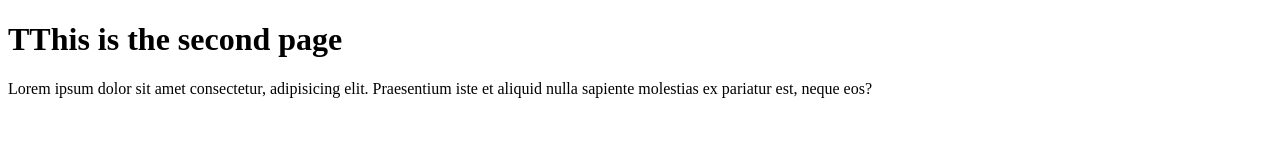
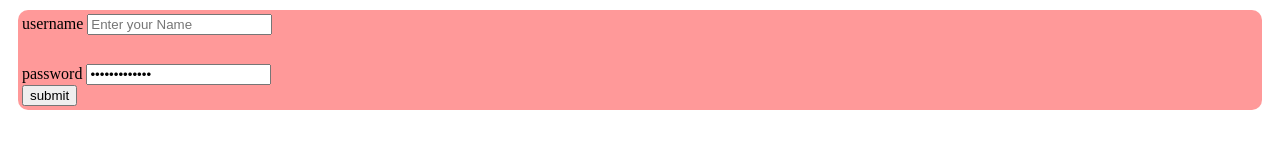
Before and after one commit to gcs-abdulwahab/mernstack, a plain HTML site: page second.html in a window 1280 px wide. Drawn offline with Linux system fonts and the light colour scheme.

Commit message:
Add form and stylesheet to second.html
Introduced a user login form with username and password fields, and linked an external CSS stylesheet. The page structure was updated to improve layout and accessibility.

```diff
--- a/second.html
+++ b/second.html
@@ -1,12 +1,20 @@
 <!DOCTYPE html>
 <html lang="en">
-<head>
-    <meta charset="UTF-8">
-    <meta name="viewport" content="width=device-width, initial-scale=1.0">
-    <title>Document</title>
-</head>
-<body>
-    <h1>TThis is the second page</h1>
-    <p>Lorem ipsum dolor sit amet consectetur, adipisicing elit. Praesentium iste et aliquid nulla sapiente molestias ex pariatur est, neque eos?</p>
-</body>
+	<head>
+		<meta charset="UTF-8" />
+		<meta name="viewport" content="width=device-width, initial-scale=1.0" />
+		<title>Document</title>
+		<link rel="stylesheet" href="css/style.css" />
+	</head>
+	<body>
+		<div>
+			<form action="">
+				<label for="username">username</label>
+				<input id="username" autocomplete="username"  required="required" placeholder="Enter your Name" type="text" /><br />
+				<label for="password">password</label>
+				<input id="password" type="password" autocomplete="new-password"  value="guesspassword" /><br />
+				<input type="submit" value="submit" />
+			</form>
+		</div>
+	</body>
 </html>
```
